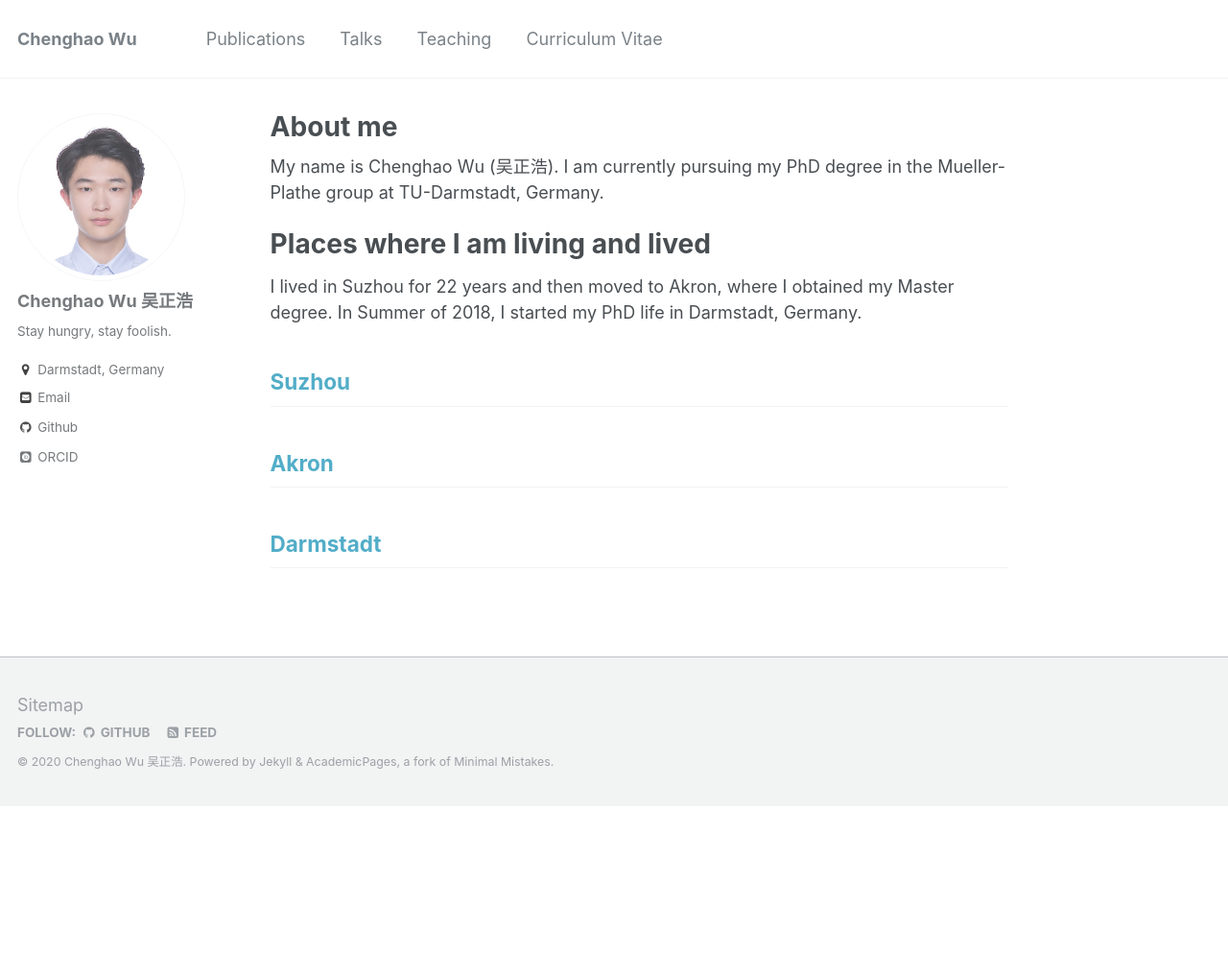
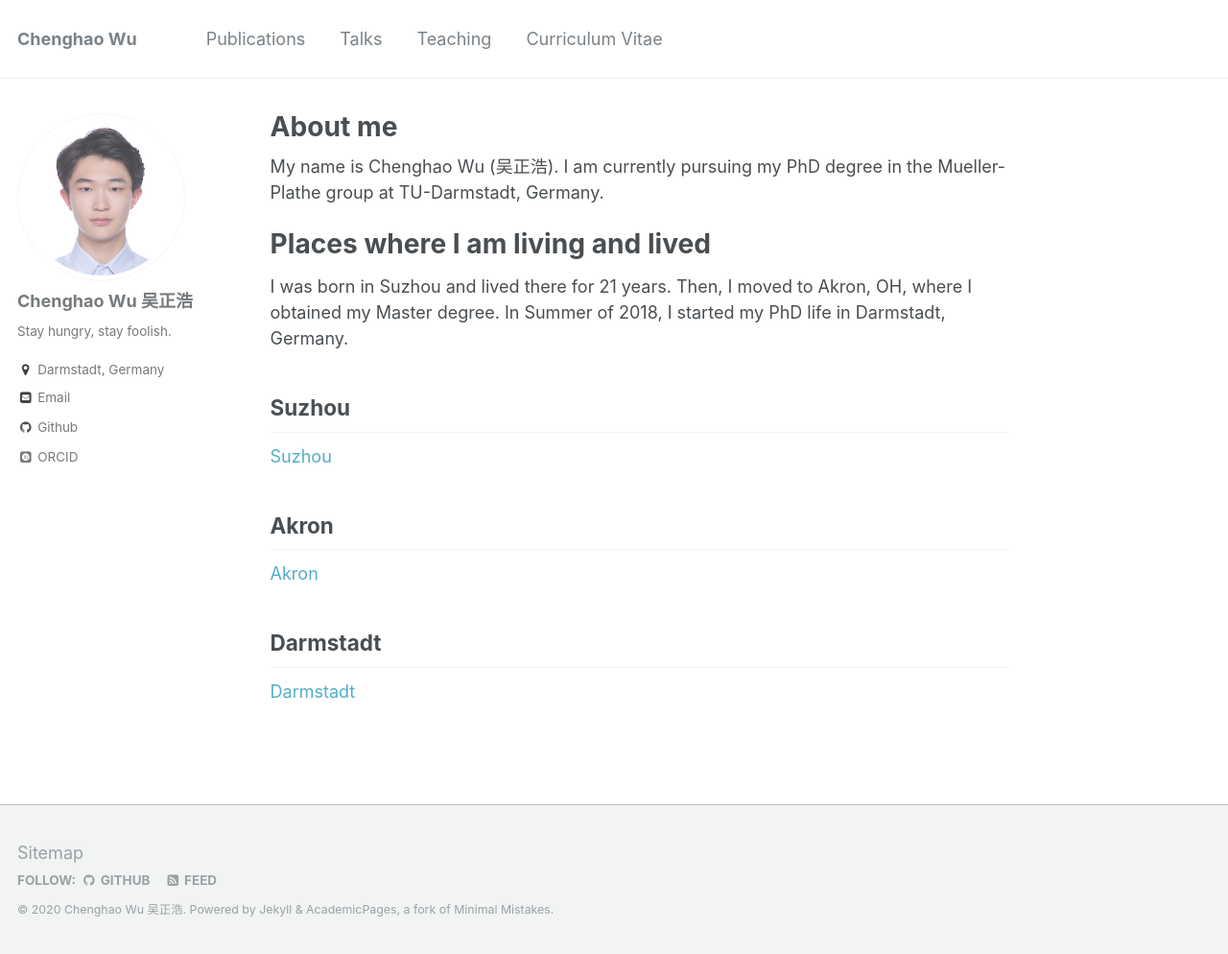
Before and after one commit to Chenghao-Wu/Chenghao-Wu.github.io, a Jekyll site: the page built from _pages/about.md, in a window 1280 px wide and 994 px high. Shown: the whole window at 96% size. Built offline with Jekyll 4.4.1, drawn with Linux system fonts in a browser that asks for light colours; some web fonts are replaced.

Commit message:
update 15

```diff
--- a/_pages/about.md
+++ b/_pages/about.md
@@ -12,14 +12,16 @@ My name is Chenghao Wu (吴正浩). I am currently pursuing my PhD degree in the
 
 Places where I am living and lived
 ======
-I lived in Suzhou for 22 years and then moved to Akron, where I obtained my Master degree. In Summer of 2018, I started my PhD life in Darmstadt, Germany.
+I was born in Suzhou and lived there for 21 years. Then, I moved to Akron, OH, where I obtained my Master degree. In Summer of 2018, I started my PhD life in Darmstadt, Germany.
 
+Suzhou
+------
 [Suzhou](https://en.wikipedia.org/wiki/Suzhou)
+
+Akron
 ------
+[Akron](https://en.wikipedia.org/wiki/Akron,_Ohio)
 
-
-[Akron](https://en.wikipedia.org/wiki/Akron,_Ohio)
+Darmstadt
 ------
-
 [Darmstadt](https://en.wikipedia.org/wiki/Darmstadt)
-------
```
